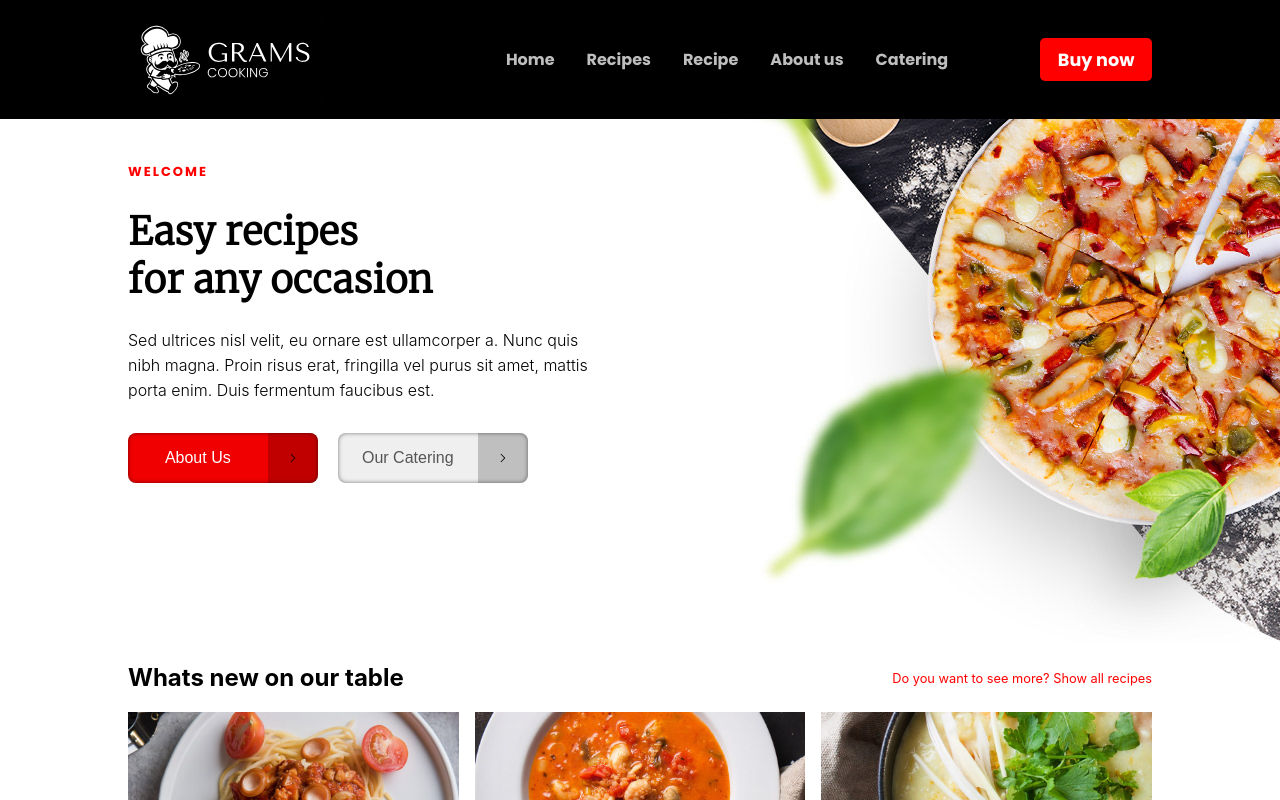
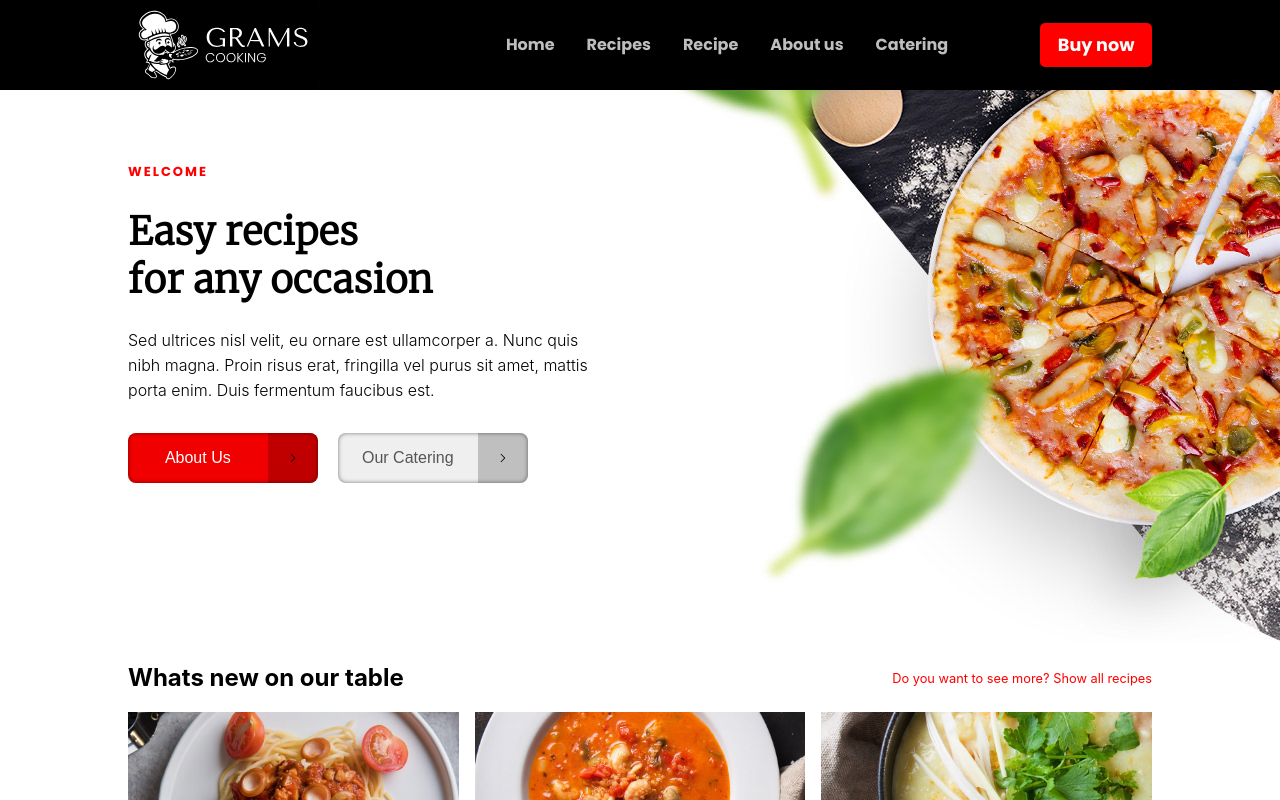
Before and after one commit to makyiabonner/gramscooking, a React (Create React App) app: page / in a window 1280 px wide. Shown: the top 800 px of the page. Built offline with nearby package versions, Linux system fonts and the light colour scheme.

Commit message:
added animations to nav

```diff
--- a/src/components/Nav/nav.module.css
+++ b/src/components/Nav/nav.module.css
@@ -10,7 +10,6 @@
     display: flex;
     align-items: center;
     justify-content: space-between;
-    padding-block: clamp(.8rem , .9vh, 14px);
     background-color: rgba(0,0,0);
 }
 .nav section{
@@ -22,8 +21,6 @@
 }
 .logo{
     background-color: white;
-    border: 2px solid black;
-    height: 100%;
     width: 12em;
 }
 .nav_list{
@@ -45,6 +42,10 @@
 .list_item{
     color: rgb(190, 190, 190);
     font-size: 1rem;
+}
+.list_item:hover{
+    color: white;
+    transition: color .3s;
 }
 .div{
     display: flex;
```
